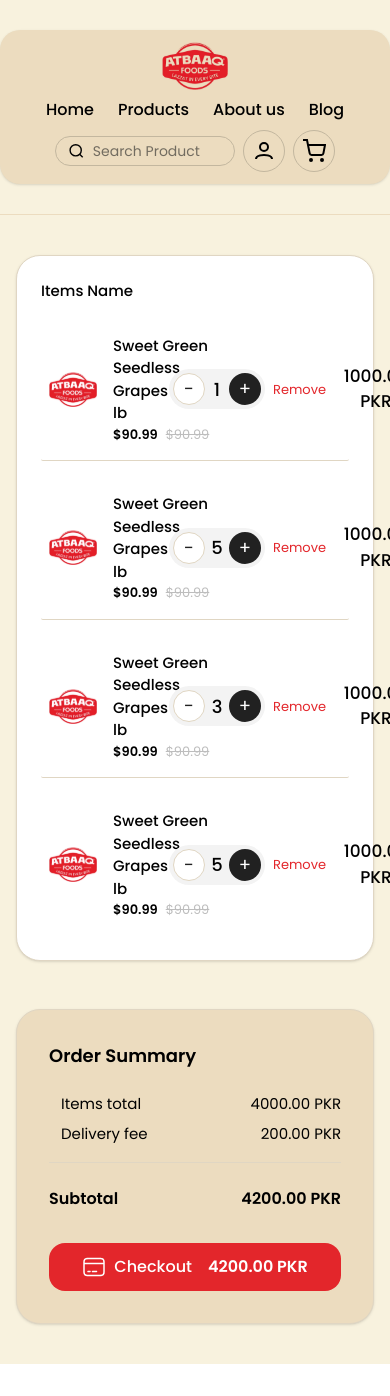
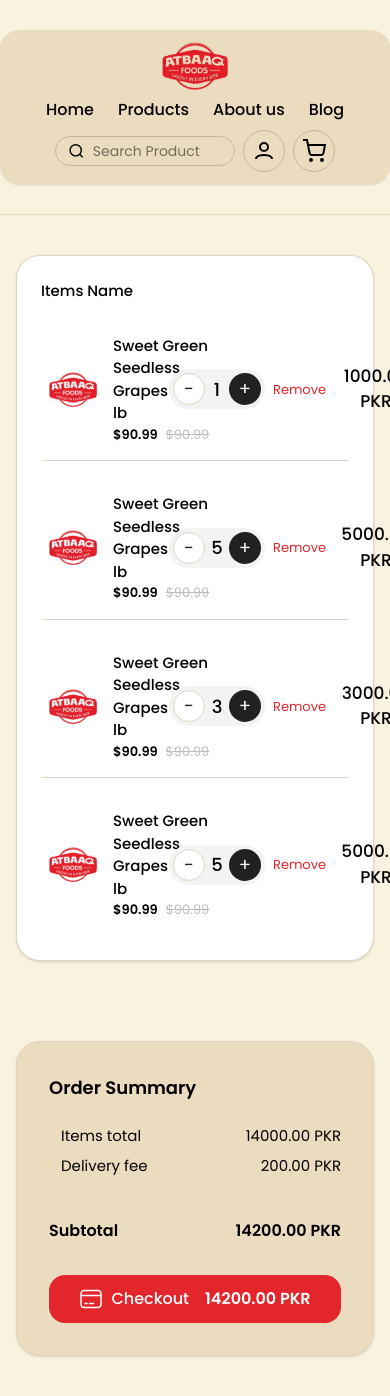
Before and after one commit to ahmadiq01/food-app, a React (Vite) app: page /orders in a window 390 px wide. Shown: the top 1396 px of the page. Before the commit the page ends 1364 px from the top, so only its background shows below. Built offline with nearby package versions, Linux system fonts and the light colour scheme.

Commit message:
perfectly created the code for the show orders file

```diff
--- a/src/pages/ShowOrders/ShowOrders.jsx
+++ b/src/pages/ShowOrders/ShowOrders.jsx
@@ -1,9 +1,9 @@
-import React from "react";
+import React, { useState } from "react";
 import Header from "../components/Header/Header";
-import grapeImg from "../../assets/logo 1.svg"; // Placeholder image, replace with actual product images if available
-import checkoutIcon from "../../assets/checkout-icon.png"; // Placeholder image, replace with actual product images if available
+import grapeImg from "../../assets/logo 1.svg";
+import checkoutIcon from "../../assets/checkout-icon.png";
 
-const cartItems = [
+const initialCartItems = [
   {
     id: 1,
     name: "Sweet Green Seedless Grapes 1.5-2 lb",
@@ -38,18 +38,34 @@ const cartItems = [
   },
 ];
 
-const itemsTotal = cartItems.reduce((sum, item) => sum + item.price, 0);
-const deliveryFee = 200;
-const subtotal = itemsTotal + deliveryFee;
+const ShowOrders = () => {
+  const [cartItems, setCartItems] = useState(initialCartItems);
 
-const ShowOrders = () => {
+  const handleQuantityChange = (id, delta) => {
+    setCartItems((items) =>
+      items.map((item) =>
+        item.id === id
+          ? { ...item, quantity: Math.max(1, item.quantity + delta) }
+          : item
+      )
+    );
+  };
+
+  const handleRemove = (id) => {
+    setCartItems((items) => items.filter((item) => item.id !== id));
+  };
+
+  const itemsTotal = cartItems.reduce((sum, item) => sum + item.price * item.quantity, 0);
+  const deliveryFee = 200;
+  const subtotal = itemsTotal + deliveryFee;
+
   return (
     <div className="min-h-screen bg-[#f8f2de] font-[Poppins]">
       <Header />
       <div className="flex justify-center items-start py-10">
         <div className="flex flex-col md:flex-row gap-12 w-full max-w-[1280px] px-4">
           {/* Cart Items */}
-          <div className="bg-white rounded-[24px] shadow border border-[#e0d6c3] flex-1 p-6 min-w-[350px] max-w-[816px]">
+          <div className="order-1 md:order-none bg-white rounded-[24px] shadow border border-[#e0d6c3] flex-1 p-6 min-w-[350px] max-w-[816px]">
             <div className="text-[15px] font-medium mb-4">Items Name</div>
             <div className="flex flex-col gap-4">
               {cartItems.map((item) => (
@@ -66,19 +82,22 @@ const ShowOrders = () => {
                   </div>
                   <div className="flex items-center gap-2">
                     <div className="flex items-center bg-[#f3f3f3] rounded-full px-1 py-1 w-[96px] h-[40px]">
-                      <button className="w-8 h-8 rounded-full bg-white border border-[#e0d6c3] flex items-center justify-center text-lg text-[#212121]">-</button>
+                      <button onClick={() => handleQuantityChange(item.id, -1)} className="w-8 h-8 rounded-full bg-white border border-[#e0d6c3] flex items-center justify-center text-lg text-[#212121] cursor-pointer">-</button>
                       <span className="flex-1 text-center text-[18px] font-medium">{item.quantity}</span>
-                      <button className="w-8 h-8 rounded-full bg-[#212121] flex items-center justify-center text-lg text-white">+</button>
+                      <button onClick={() => handleQuantityChange(item.id, 1)} className="w-8 h-8 rounded-full bg-[#212121] flex items-center justify-center text-lg text-white cursor-pointer">+</button>
                     </div>
                   </div>
-                  <button className="text-[#e3262b] text-[13px] ml-2">Remove</button>
-                  <div className="font-medium text-[17px] min-w-[100px] text-center">{item.price.toFixed(2)} PKR</div>
+                  <button onClick={() => handleRemove(item.id)} className="text-[#e3262b] text-[13px] ml-2 cursor-pointer">Remove</button>
+                  <div className="font-medium text-[17px] min-w-[100px] text-center">{(item.price * item.quantity).toFixed(2)} PKR</div>
                 </div>
               ))}
+              {cartItems.length === 0 && (
+                <div className="text-center text-[#726c60] py-8">No items in cart.</div>
+              )}
             </div>
           </div>
-          {/* Order Summary */}
-          <div className="bg-[#ecdcbf] rounded-[24px] shadow border border-[#e0d6c3] w-full h-[50%] max-w-[416px] p-8 flex flex-col gap-4">
+          {/* Order Summary - now on the right */}
+          <div className="order-2 md:order-none bg-[#ecdcbf] rounded-[24px] shadow border border-[#e0d6c3] w-full h-[50%] max-w-[416px] p-8 flex flex-col gap-4 mt-8 md:mt-0">
             <div className="font-semibold text-[18px] mb-2">Order Summary</div>
             <div className="flex flex-col gap-2 ml-[12px] text-[15px]">
               <div className="flex justify-between">
```
